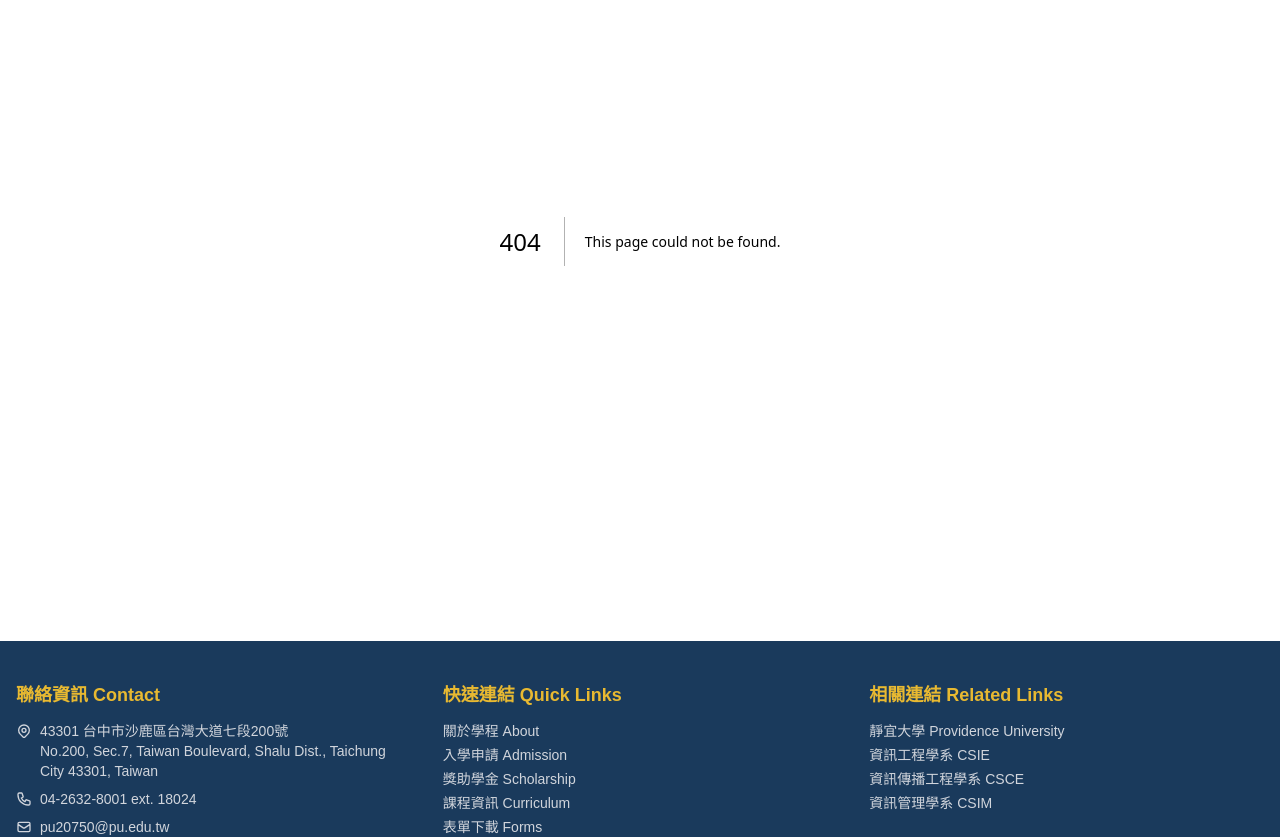
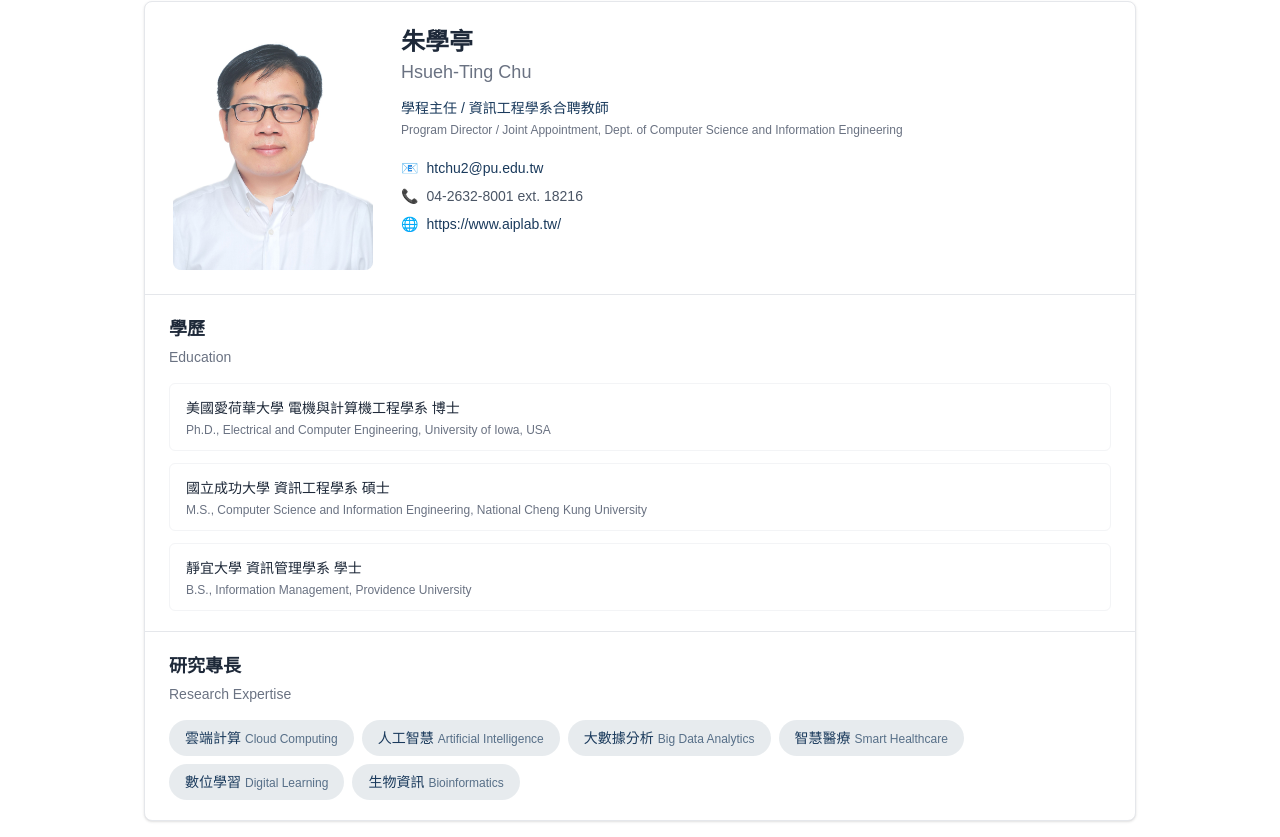
Before and after one commit to htchu/ipcs, a Next.js app: page /faculty/director in a window 1280 px wide. Before the commit this address had no page. Shown: the part 275-1112 px from the top of the page. Built offline with nearby package versions, Linux system fonts and the light colour scheme.

Commit message:
Add program director page with faculty profile
Co-Authored-By: Claude Opus 4.6 <noreply@anthropic.com>

```diff
--- /dev/null
+++ b/src/app/faculty/director/page.tsx
@@ -0,0 +1,148 @@
+import type { Metadata } from "next";
+import Image from "next/image";
+import Link from "next/link";
+
+export const metadata: Metadata = {
+  title: "學程主任 Program Director | IPCS",
+  description:
+    "Program Director of the International Program in Computer Science at Providence University.",
+};
+
+/* ── data ── */
+
+const director = {
+  nameZh: "朱學亭",
+  nameEn: "Hsueh-Ting Chu",
+  titleZh: "學程主任 / 資訊工程學系合聘教師",
+  titleEn: "Program Director / Joint Appointment, Dept. of Computer Science and Information Engineering",
+  photo: "/images/faculty/chu-hsueh-ting.jpg",
+  email: "htchu2@pu.edu.tw",
+  phone: "04-2632-8001 ext. 18216",
+  website: "https://www.aiplab.tw/",
+  education: [
+    {
+      zh: "美國愛荷華大學 電機與計算機工程學系 博士",
+      en: "Ph.D., Electrical and Computer Engineering, University of Iowa, USA",
+    },
+    {
+      zh: "國立成功大學 資訊工程學系 碩士",
+      en: "M.S., Computer Science and Information Engineering, National Cheng Kung University",
+    },
+    {
+      zh: "靜宜大學 資訊管理學系 學士",
+      en: "B.S., Information Management, Providence University",
+    },
+  ],
+  expertise: [
+    { zh: "雲端計算", en: "Cloud Computing" },
+    { zh: "人工智慧", en: "Artificial Intelligence" },
+    { zh: "大數據分析", en: "Big Data Analytics" },
+    { zh: "智慧醫療", en: "Smart Healthcare" },
+    { zh: "數位學習", en: "Digital Learning" },
+    { zh: "生物資訊", en: "Bioinformatics" },
+  ],
+};
+
+/* ── component ── */
+
+export default function DirectorPage() {
+  return (
+    <div className="max-w-5xl mx-auto px-4 py-12">
+      <h1 className="text-3xl font-bold text-primary mb-2">學程主任</h1>
+      <p className="text-lg text-gray-500 mb-10">Program Director</p>
+
+      <div className="bg-white border border-gray-200 rounded-lg shadow-sm overflow-hidden">
+        {/* Profile header */}
+        <div className="md:flex">
+          <div className="md:w-64 shrink-0 p-6 flex justify-center">
+            <Image
+              src={director.photo}
+              alt={`${director.nameZh} ${director.nameEn}`}
+              width={200}
+              height={260}
+              className="rounded-lg object-cover"
+            />
+          </div>
+          <div className="p-6 md:pl-0">
+            <h2 className="text-2xl font-bold text-gray-800">
+              {director.nameZh}
+            </h2>
+            <p className="text-lg text-gray-500 mb-3">{director.nameEn}</p>
+            <p className="text-sm font-medium text-primary mb-1">
+              {director.titleZh}
+            </p>
+            <p className="text-xs text-gray-500 mb-5">{director.titleEn}</p>
+
+            {/* Contact */}
+            <ul className="text-sm text-gray-600 space-y-2">
+              <li className="flex items-center gap-2">
+                <span>📧</span>
+                <Link
+                  href={`mailto:${director.email}`}
+                  className="text-primary hover:underline"
+                >
+                  {director.email}
+                </Link>
+              </li>
+              <li className="flex items-center gap-2">
+                <span>📞</span>
+                {director.phone}
+              </li>
+              <li className="flex items-center gap-2">
+                <span>🌐</span>
+                <Link
+                  href={director.website}
+                  target="_blank"
+                  rel="noopener noreferrer"
+                  className="text-primary hover:underline"
+                >
+                  {director.website}
+                </Link>
+              </li>
+            </ul>
+          </div>
+        </div>
+
+        {/* Education */}
+        <div className="border-t border-gray-200 px-6 py-5">
+          <h3 className="text-lg font-bold text-gray-800 mb-1">學歷</h3>
+          <p className="text-sm text-gray-500 mb-4">Education</p>
+          <ul className="space-y-3">
+            {director.education.map((edu, i) => (
+              <li
+                key={i}
+                className="rounded-md border border-gray-100 px-4 py-3"
+              >
+                <span className="text-sm font-medium text-gray-800">
+                  {edu.zh}
+                </span>
+                <span className="block text-xs text-gray-500 mt-0.5">
+                  {edu.en}
+                </span>
+              </li>
+            ))}
+          </ul>
+        </div>
+
+        {/* Research expertise */}
+        <div className="border-t border-gray-200 px-6 py-5">
+          <h3 className="text-lg font-bold text-gray-800 mb-1">研究專長</h3>
+          <p className="text-sm text-gray-500 mb-4">Research Expertise</p>
+          <div className="flex flex-wrap gap-2">
+            {director.expertise.map((item, i) => (
+              <span
+                key={i}
+                className="inline-block rounded-full bg-primary/10 text-primary px-4 py-2 text-sm font-medium"
+              >
+                {item.zh}
+                <span className="text-xs text-primary/70 ml-1">
+                  {item.en}
+                </span>
+              </span>
+            ))}
+          </div>
+        </div>
+      </div>
+    </div>
+  );
+}
```
Also changed, not shown: public/images/faculty/chu-hsueh-ting.jpg (added).
